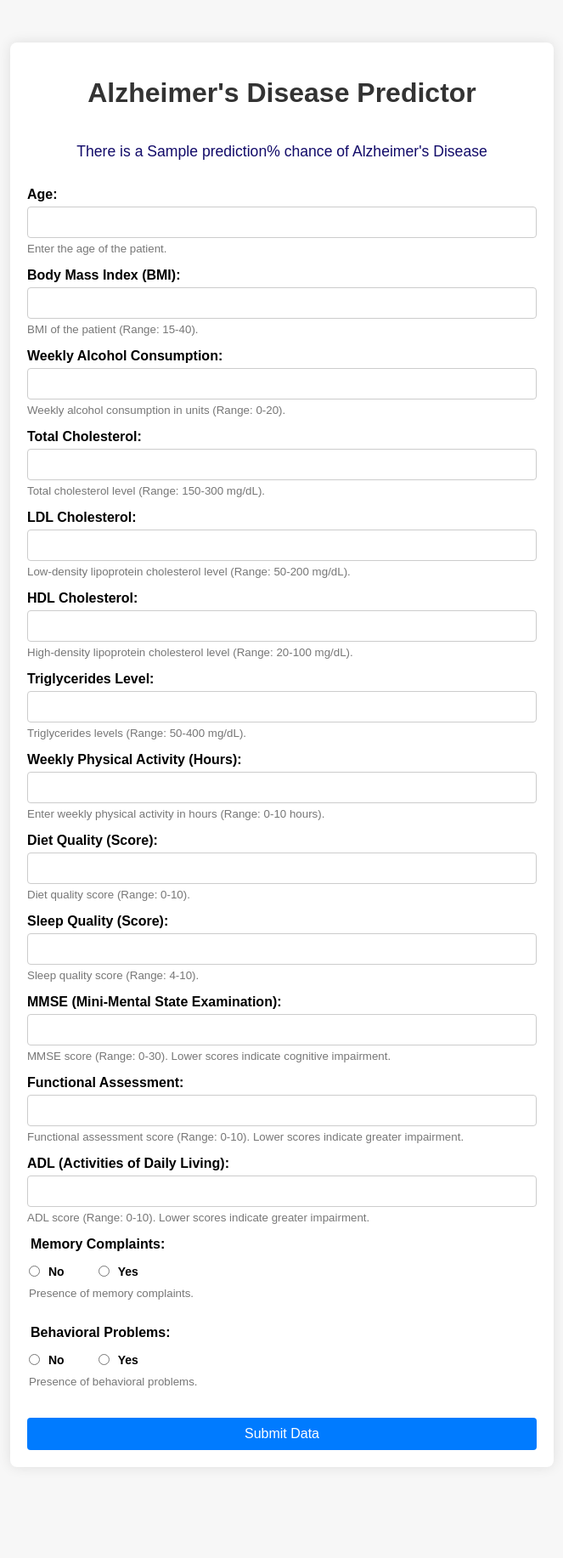
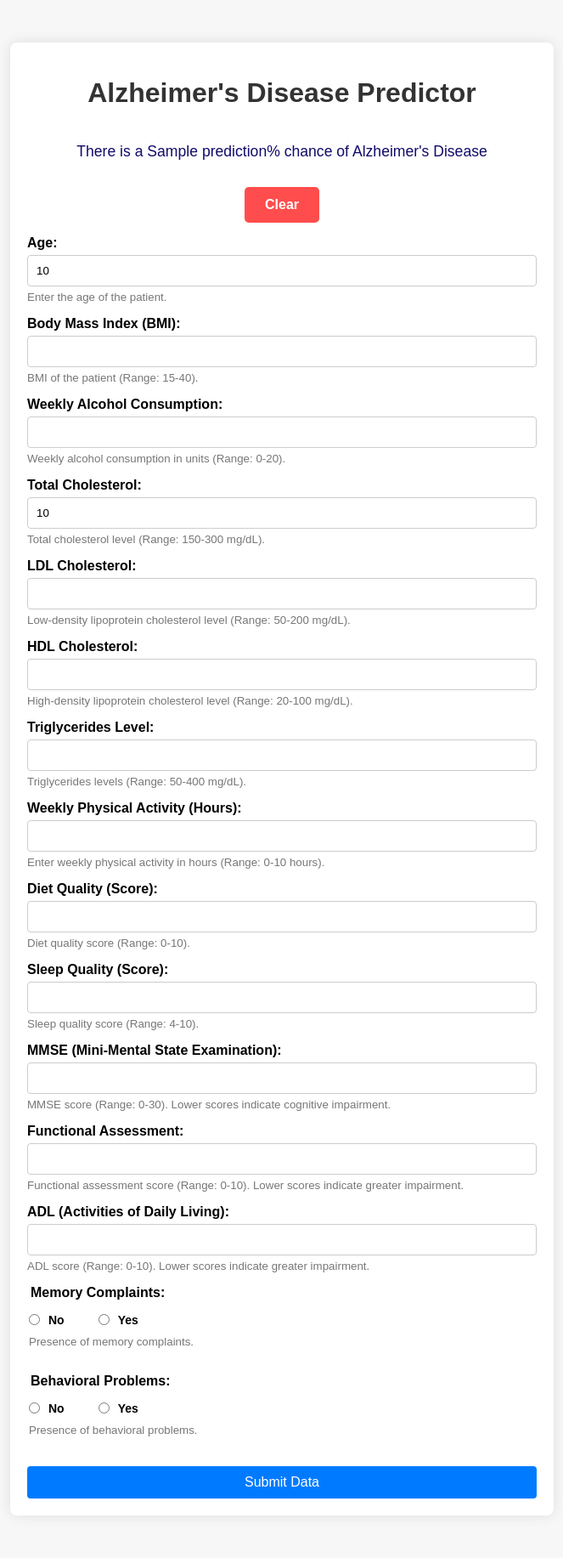
Before and after one commit to helios274/Alzheimers-Disease-Predictor, a Flask app: template templates/index.html in a window 1280 px wide. Shown: the whole page at 85% size, without its empty margins (308-971 px from the left). Before the commit the page ends 1706 px from the top, so only its background shows below. Run offline with Flask 3, Linux system fonts and the light colour scheme; the template is opened without the code that fills it: most values are stand-ins (such as "Sample title", 1, 10 or a date in 2020); parts of the project's set-up code (start-up, migrations or seed data) failed here and were passed over.

Commit message:
Add form and result clear button

```diff
--- a/server.py
+++ b/server.py
@@ -12,7 +12,7 @@ def index():
         data = request.form
         prediction = make_prediction(data)
 
-        return render_template('index.html', prediction=prediction)
+        return render_template('index.html', prediction=prediction, data=data)
 
 
 if __name__ == '__main__':
--- a/static/index.css
+++ b/static/index.css
@@ -100,3 +100,29 @@ button:hover {
   text-decoration: none;
   color: #340f3d;
 }
+
+.btn-container {
+  display: flex;
+  justify-content: center;
+}
+
+.clear-btn {
+  text-decoration: none;
+  background-color: #ff4d4d;
+  color: white;
+  padding: 12px 24px;
+  border: none;
+  border-radius: 5px;
+  font-size: 16px;
+  font-weight: bold;
+  cursor: pointer;
+  transition: background-color 0.3s ease;
+}
+
+.clear-btn:hover {
+  background-color: #e60000;
+}
+
+.clear-btn:active {
+  background-color: #cc0000;
+}
--- /dev/null
+++ b/static/index.js
@@ -0,0 +1,4 @@
+document.getElementById("clearBtn").addEventListener("click", function () {
+  const form = document.getElementById("alzheimerForm");
+  form.reset();
+});
--- a/templates/index.html
+++ b/templates/index.html
@@ -17,73 +17,77 @@
 
         {% if prediction %}
         <p class="result">There is a {{prediction}}% chance of Alzheimer's Disease</p>
+        <div class="btn-container">
+            <a href="{{ url_for('index')}}" type="button" class="clear-btn" id="clearBtn">Clear</a>
+        </div>
         {% endif %}
 
-        <form action="{{ url_for('index')}}" method="POST">
+        <form action="{{ url_for('index')}}" method="POST" id="data-form">
 
             <!-- Age -->
             <label for="age">Age:</label>
-            <input type="number" id="age" name="Age" min="0" max="100" required>
+            <input type="number" id="age" name="Age" min="0" max="100" required {% if data %} value="{{ data.Age }}" {% endif %}>
             <small>Enter the age of the patient.</small>
 
             <!-- BMI -->
             <label for="bmi">Body Mass Index (BMI):</label>
-            <input type="number" id="bmi" name="BMI" step="0.01" min="15" max="40" required>
+            <input type="number" id="bmi" name="BMI" step="0.01" min="15" max="40" required {% if data %} value="{{ data.BMI }}" {% endif %}>
             <small>BMI of the patient (Range: 15-40).</small>
 
             <!-- Alcohol Consumption -->
             <label for="alcohol-consumption">Weekly Alcohol Consumption:</label>
-            <input type="number" id="alcohol-consumption" name="AlcoholConsumption" step="0.01" min="0" max="20" required>
+            <input type="number" id="alcohol-consumption" name="AlcoholConsumption" step="0.01" min="0" max="20" required {% if data %} value="{{ data.AlcoholConsumption }}" {% endif %}>
             <small>Weekly alcohol consumption in units (Range: 0-20).</small>
 
             <!-- Cholesterol Total -->
             <label for="cholesterol-total">Total Cholesterol:</label>
-            <input type="number" id="cholesterol-total" name="CholesterolTotal" step="0.001" min="150" max="300" required>
+            <input type="number" id="cholesterol-total" name="CholesterolTotal" step="0.001" min="150" max="300" required {% if data %} value="{{ data.CholesterolTotal }}" {% endif %}>
             <small>Total cholesterol level (Range: 150-300 mg/dL).</small>
 
             <!-- Cholesterol LDL -->
             <label for="cholesterol-ldl">LDL Cholesterol:</label>
-            <input type="number" id="cholesterol-ldl" name="CholesterolLDL" step="0.001" min="50" max="200" required>
+            <input type="number" id="cholesterol-ldl" name="CholesterolLDL" step="0.001" min="50" max="200" required {% if data %} value="{{ data.CholesterolLDL }}" {% endif %}>
             <small>Low-density lipoprotein cholesterol level (Range: 50-200 mg/dL).</small>
 
             <!-- Cholesterol HDL -->
             <label for="cholesterol-hdl">HDL Cholesterol:</label>
-            <input type="number" id="cholesterol-hdl" name="CholesterolHDL" step="0.001" min="20" max="100" required>
+            <input type="number" id="cholesterol-hdl" name="CholesterolHDL" step="0.001" min="20" max="100" required {% if data %} value="{{ data.CholesterolHDL }}" {% endif %}>
             <small>High-density lipoprotein cholesterol level (Range: 20-100 mg/dL).</small>
 
             <!-- Cholesterol Triglycerides -->
             <label for="cholesterol-triglycerides">Triglycerides Level:</label>
-            <input type="number" id="cholesterol-triglycerides" step="0.001" name="CholesterolTriglycerides" min="50" max="400" required>
+            <input type="number" id="cholesterol-triglycerides" step="0.001" name="CholesterolTriglycerides" min="50" max="400" required {% if data %} value="{{ data.CholesterolTriglycerides }}" {%
+                endif %}>
             <small>Triglycerides levels (Range: 50-400 mg/dL).</small>
 
             <!-- Physical Activity -->
             <label for="physical-activity">Weekly Physical Activity (Hours):</label>
-            <input type="number" id="physical-activity" name="PhysicalActivity" step="0.01" min="0" max="10" required>
+            <input type="number" id="physical-activity" name="PhysicalActivity" step="0.01" min="0" max="10" required {% if data %} value="{{ data.PhysicalActivity }}" {% endif %}>
             <small>Enter weekly physical activity in hours (Range: 0-10 hours).</small>
 
             <!-- Diet Quality -->
             <label for="diet-quality">Diet Quality (Score):</label>
-            <input type="number" id="diet-quality" name="DietQuality" step="0.01" min="0" max="10" required>
+            <input type="number" id="diet-quality" name="DietQuality" step="0.01" min="0" max="10" required {% if data %} value="{{ data.DietQuality }}" {% endif %}>
             <small>Diet quality score (Range: 0-10).</small>
 
             <!-- Sleep Quality -->
             <label for="sleep-quality">Sleep Quality (Score):</label>
-            <input type="number" id="sleep-quality" name="SleepQuality" step="0.01" min="4" max="10" required>
+            <input type="number" id="sleep-quality" name="SleepQuality" step="0.01" min="4" max="10" required {% if data %} value="{{ data.SleepQuality }}" {% endif %}>
             <small>Sleep quality score (Range: 4-10).</small>
 
             <!-- MMSE -->
             <label for="mmse">MMSE (Mini-Mental State Examination):</label>
-            <input type="number" id="mmse" name="MMSE" step="0.01" min="0" max="30" required>
+            <input type="number" id="mmse" name="MMSE" step="0.01" min="0" max="30" required {% if data %} value="{{ data.MMSE }}" {% endif %}>
             <small>MMSE score (Range: 0-30). Lower scores indicate cognitive impairment.</small>
 
             <!-- Functional Assessment -->
             <label for="functional-assessment">Functional Assessment:</label>
-            <input type="number" id="functional-assessment" name="FunctionalAssessment" step="0.01" min="0" max="10" required>
+            <input type="number" id="functional-assessment" name="FunctionalAssessment" step="0.01" min="0" max="10" required {% if data %} value="{{ data.FunctionalAssessment }}" {% endif %}>
             <small>Functional assessment score (Range: 0-10). Lower scores indicate greater impairment.</small>
 
             <!-- ADL -->
             <label for="adl">ADL (Activities of Daily Living):</label>
-            <input type="number" id="adl" name="ADL" step="0.001" min="0" max="10" required>
+            <input type="number" id="adl" name="ADL" step="0.001" min="0" max="10" required {% if data %} value="{{ data.ADL }}" {% endif %}>
             <small>ADL score (Range: 0-10). Lower scores indicate greater impairment.</small>
 
             <!-- Memory Complaints -->
```
